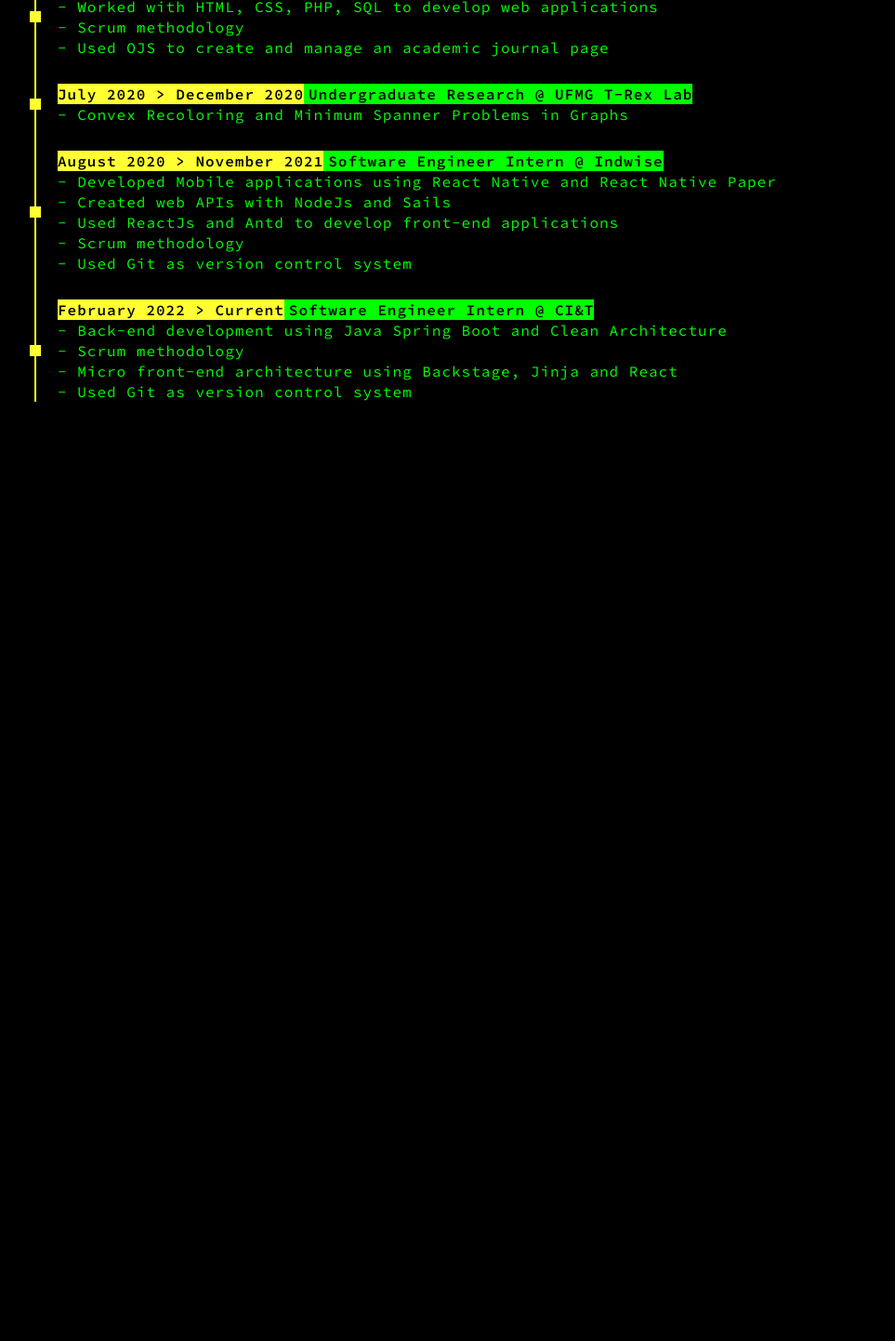
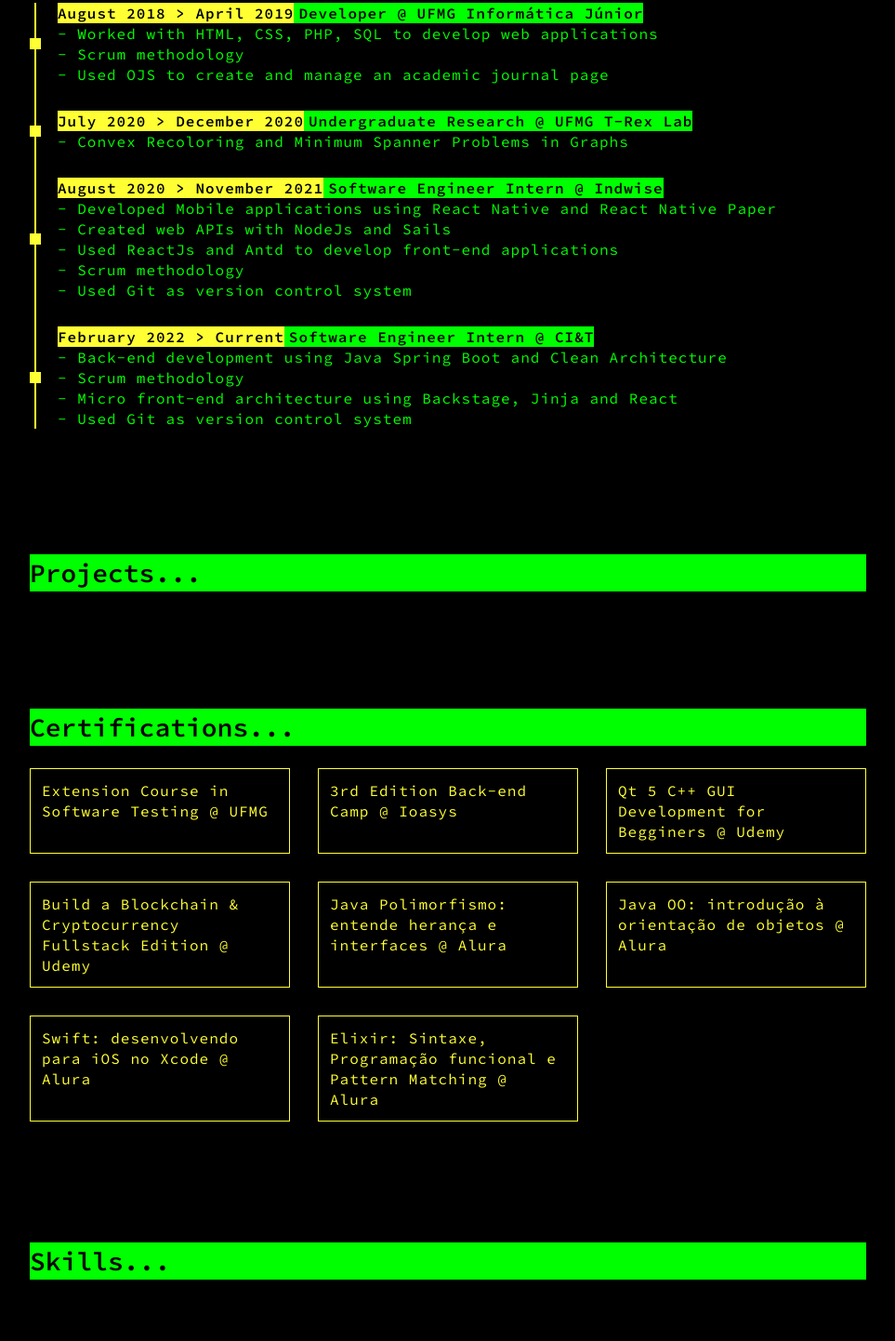
Before and after one commit to Tusgavin/tusgavin.github.io, a plain HTML site: page index.html in a window 1280 px wide. Shown: the part 656-2098 px from the top of the page at 93% size, without its empty margins (158-1121 px from the left). Before the commit the page ends 1168 px from the top, so only its background shows below. Drawn offline with Linux system fonts and the light colour scheme.

Commit message:
Certifications v1.0.0

```diff
--- /dev/null
+++ b/certifications.css
@@ -0,0 +1,48 @@
+.certifications .content {
+   display: grid;
+   margin: 24px 0;
+   grid-template-columns: 1fr 1fr 1fr;
+	grid-gap: 30px;
+}
+
+.certifications a {
+   border: 1px solid var(--yellow);
+   padding: 12px;
+
+   transition-duration: 0.4s;
+}
+
+.certifications a:hover {
+   color: var(--green);
+   border: 1px solid var(--green);
+}
+
+.certifications .primary-text {
+   color: var(--yellow);
+}
+
+.certifications a:hover .primary-text {
+   color: var(--green);
+}
+
+
+/* 920px to 1380px (laptop) */
+@media screen and (max-width: 1380px) {
+
+}
+
+/* 580px to 920px (tablet) */
+@media screen and (max-width: 920px) {
+   .certifications .content {
+      grid-template-columns: 1fr 1fr;
+      grid-gap: 30px;
+   }
+}
+
+/* up to 580px (mobile) */
+@media screen and (max-width: 580px) {
+   .certifications .content {
+      grid-template-columns: 1fr;
+      grid-gap: 15px;
+   }
+}
--- a/global.css
+++ b/global.css
@@ -8,6 +8,10 @@
 
    font-family: 'Source Code Pro', monospace;
    background-color: var(--black);
+}
+
+a {
+   text-decoration: none;
 }
 
 /* Containers */
@@ -35,12 +39,6 @@
    font-size: 20px;
    line-height: 24px;
    letter-spacing: 1.2px;
-}
-
-.button-text {
-   color: var(--yellow);
-   border: 1px solid var(--yellow);
-   letter-spacing: 3px;
 }
 
 /* 920px to 1380px (laptop) */
--- a/index.html
+++ b/index.html
@@ -8,6 +8,8 @@
       <link rel="stylesheet" href="global.css">
       <link rel="stylesheet" href="presentation.css">
       <link rel="stylesheet" href="timeline.css">
+      <link rel="stylesheet" href="projects.css">
+      <link rel="stylesheet" href="certifications.css">
       <!-- End Style -->
 
       <!-- Fonts -->
@@ -94,6 +96,67 @@
                </div>
             </div>
          </div>
+
+         <div class="projects component-container">
+            <h1 class="title">Projects...</h1>
+            <div class="content">
+
+            </div>
+         </div>
+
+         <div class="certifications component-container">
+            <h1 class="title">Certifications...</h1>
+            <div class="content">
+               <a href="#">
+                  <div class="primary-text certification-block">
+                     Extension Course in Software Testing @ UFMG
+                  </div>
+               </a>
+               <a href="#">
+                  <div class="primary-text certification-block">
+                     3rd Edition Back-end Camp @ Ioasys
+                  </div>
+               </a>
+               <a href="https://www.udemy.com/certificate/UC-e4c42b84-d47b-458a-bb8e-7d91bb3b3f7b/">
+                  <div class="primary-text certification-block">
+                     Qt 5 C++ GUI Development for Begginers @ Udemy
+                  </div>
+               </a>
+               <a href="https://www.udemy.com/certificate/UC-2e523e98-496b-41ba-bdb7-90cc40854d1b/">
+                  <div class="primary-text certification-block">
+                     Build a Blockchain & Cryptocurrency Fullstack Edition @ Udemy
+                  </div>
+               </a>
+               <a href="https://cursos.alura.com.br/certificate/8e245e2d-2440-4451-bcdd-9fd8c638548a">
+                  <div class="primary-text certification-block">
+                     Java Polimorfismo: entende herança e interfaces @ Alura
+                  </div>
+               </a>
+               <a href="https://cursos.alura.com.br/certificate/207d8400-1283-4016-b68f-3a909d194ca1">
+                  <div class="primary-text certification-block">
+                     Java OO: introdução à orientação de objetos @ Alura
+                  </div>
+               </a>
+               <a href="https://cursos.alura.com.br/certificate/d1851a14-1a6f-4f8d-a909-b8e733cb6ee6">
+                  <div class="primary-text certification-block">
+                     Swift: desenvolvendo para iOS no Xcode @ Alura
+                  </div>
+               </a>
+               <a href="https://cursos.alura.com.br/certificate/18c63ca7-cacf-4a19-9697-d8f2e5c3c953">
+                  <div class="primary-text certification-block">
+                     Elixir: Sintaxe, Programação funcional e Pattern Matching @ Alura
+                  </div>
+               </a>
+            </div>
+         </div>
+
+         <div class="skills component-container">
+            <h1 class="title">Skills...</h1>
+            <div class="content">
+
+            </div>
+         </div>
+
       </div>
    </body>
 </html>
--- a/presentation.css
+++ b/presentation.css
@@ -1,6 +1,7 @@
 .presentation .content {
    display: flex;
    align-items: center;
+   margin: 24px 0;
 }
 
 .presentation .profile-picture {
@@ -14,10 +15,13 @@
 .presentation .contact-container {
    display: flex;
    justify-content: flex-end;
+   margin-top: 24px;
 }
 
-.presentation .contact-container a {
-   text-decoration: none;
+.presentation .button-text {
+   color: var(--yellow);
+   border: 1px solid var(--yellow);
+   letter-spacing: 3px;
 }
 
 .presentation .contact-info {
--- /dev/null
+++ b/projects.css
@@ -0,0 +1,20 @@
+.presentation .content {
+   display: flex;
+   align-items: center;
+   margin: 24px 0;
+}
+
+/* 920px to 1380px (laptop) */
+@media screen and (max-width: 1380px) {
+
+}
+
+/* 580px to 920px (tablet) */
+@media screen and (max-width: 920px) {
+
+}
+
+/* up to 580px (mobile) */
+@media screen and (max-width: 580px) {
+
+}
```
